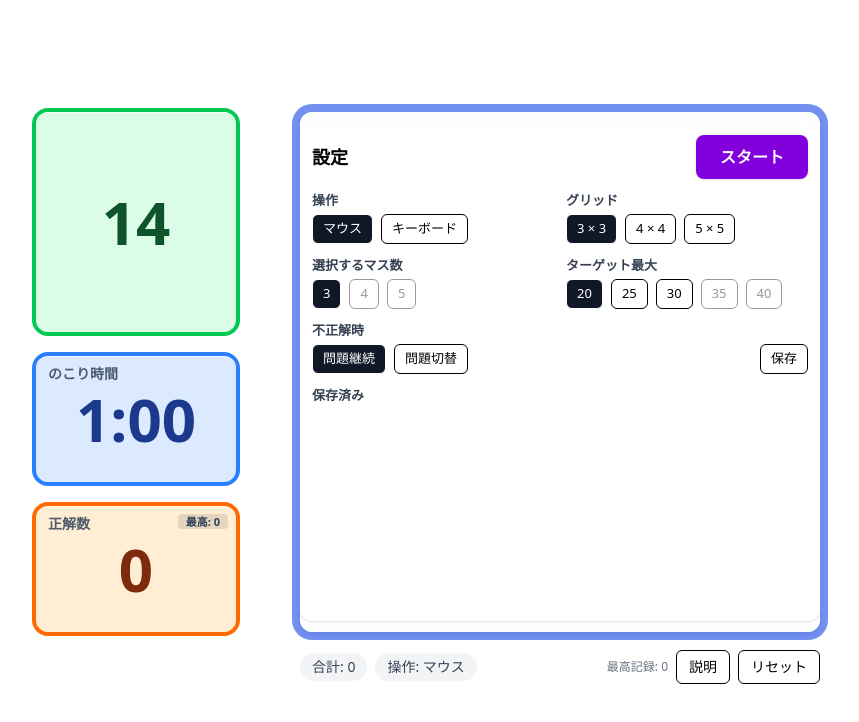
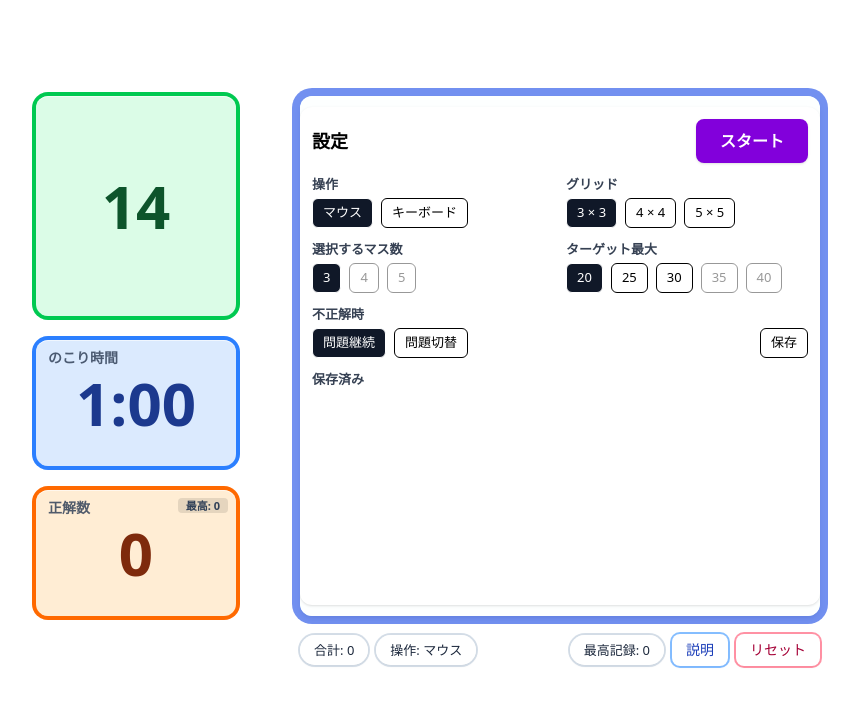
Before and after one commit to seiya-matsuoka/total-match-game, a React (Vite) app: page / in a window 1280 px wide. Shown: the top 722 px of the page, without its empty margins (212-1071 px from the left). Built offline with nearby package versions, Linux system fonts and the light colour scheme.

Commit message:
feat(ui): 画面上部の余白調整と説明/リセット/最高記録のUIを統一

```diff
--- a/src/App.tsx
+++ b/src/App.tsx
@@ -182,8 +182,16 @@ export default function App() {
     return () => window.removeEventListener('keydown', onKeyDown);
   }, [isRunning, ended, showHelp, config.controlMode, round.size, focusIdx, handleCellClick]);
 
+  // UI 統一クラス（説明/リセットボタン、ピルなど）
+  const pillCls =
+    'rounded-full bg-white/95 px-3.5 py-1.5 text-[13px] font-medium text-slate-800 shadow-sm ring-2 ring-slate-300/80';
+  const btnBase =
+    'rounded-lg px-3.5 py-1.5 text-sm font-medium bg-white shadow-sm ring-2 transition hover:bg-slate-50 active:translate-y-[0.5px] focus-visible:outline-none';
+  const btnInfo = `${btnBase} text-blue-800 ring-blue-400/70`;
+  const btnDanger = `${btnBase} text-rose-800 ring-rose-400/70`;
+
   return (
-    <main className="mx-auto min-h-svh max-w-5xl px-4 pb-12 pt-20 sm:px-6 sm:pb-18 sm:pt-28">
+    <main className="mx-auto min-h-svh max-w-5xl px-4 pb-12 pt-20 sm:px-6 sm:pb-18 sm:pt-28 -mt-3 sm:-mt-4">
       <Toaster richColors position="top-center" />
 
       <div className="mx-auto grid w-fit grid-cols-1 gap-8 sm:grid-cols-[200px_1fr] sm:gap-16 sm:items-start">
@@ -266,32 +274,22 @@ export default function App() {
             aria-live="polite"
           >
             <div className="flex items-center gap-2">
-              <span className="rounded-full bg-gray-100 px-3 py-1 font-medium text-gray-700">
-                合計: {currentSum}
-              </span>
+              <span className={pillCls}>合計: {currentSum}</span>
               {isRunning && (
-                <span className="rounded-full bg-gray-100 px-3 py-1 font-medium text-gray-700">
+                <span className={pillCls}>
                   選択: {selectedIdxs.length}/{maxSelect}
                 </span>
               )}
-              <span className="rounded-full bg-gray-100 px-3 py-1 font-medium text-gray-700">
+              <span className={pillCls}>
                 操作: {config.controlMode === 'mouse' ? 'マウス' : 'キーボード'}
               </span>
             </div>
             <div className="flex items-center gap-2">
-              <span className="text-xs text-gray-500">最高記録: {highScore}</span>
-              <button
-                type="button"
-                className="rounded-md border px-3 py-1.5"
-                onClick={() => setShowHelp(true)}
-              >
+              <span className={pillCls}>最高記録: {highScore}</span>
+              <button type="button" className={btnInfo} onClick={() => setShowHelp(true)}>
                 説明
               </button>
-              <button
-                type="button"
-                className="rounded-md border px-3 py-1.5"
-                onClick={resetToSettings}
-              >
+              <button type="button" className={btnDanger} onClick={resetToSettings}>
                 リセット
               </button>
             </div>
```
